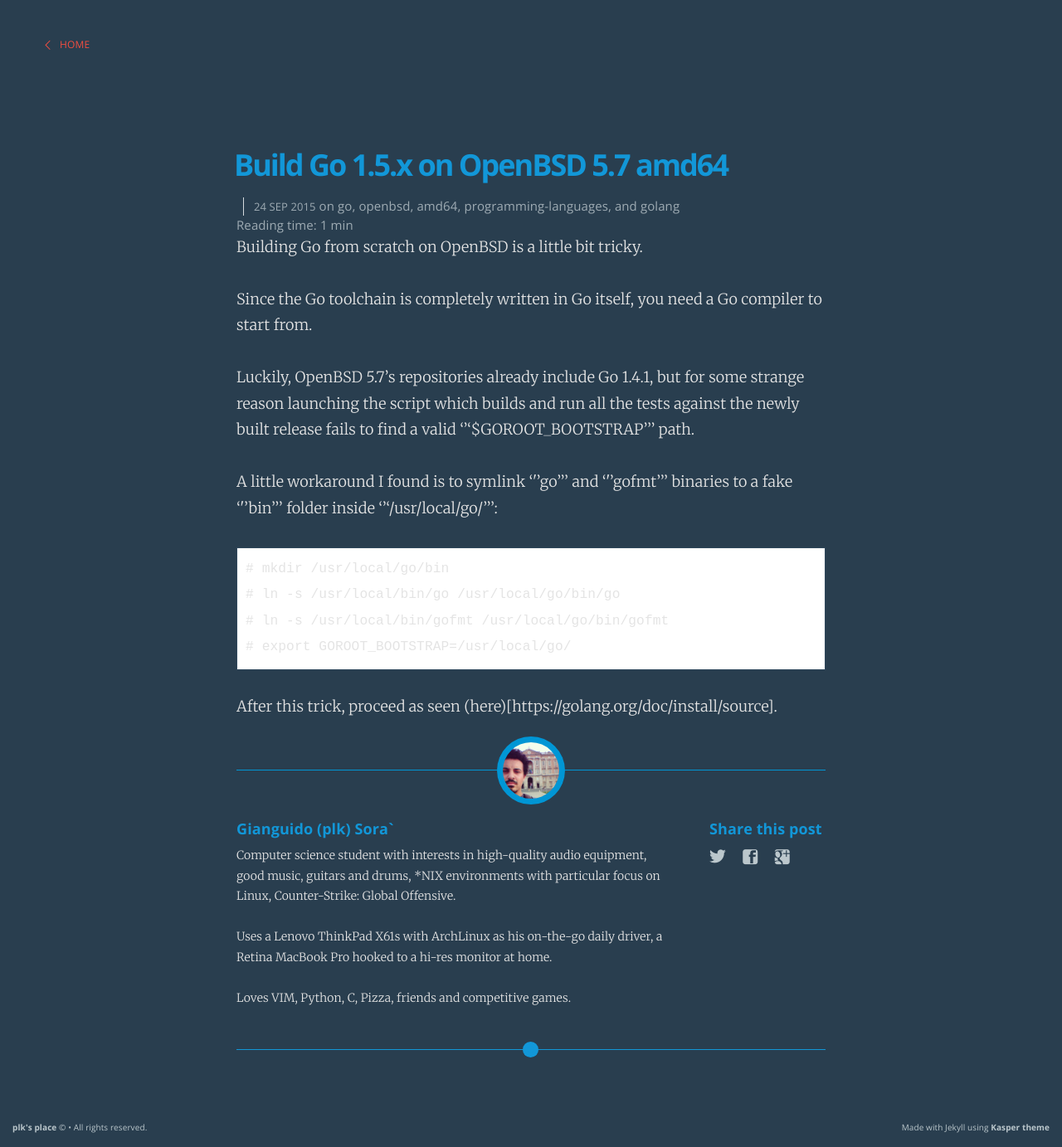
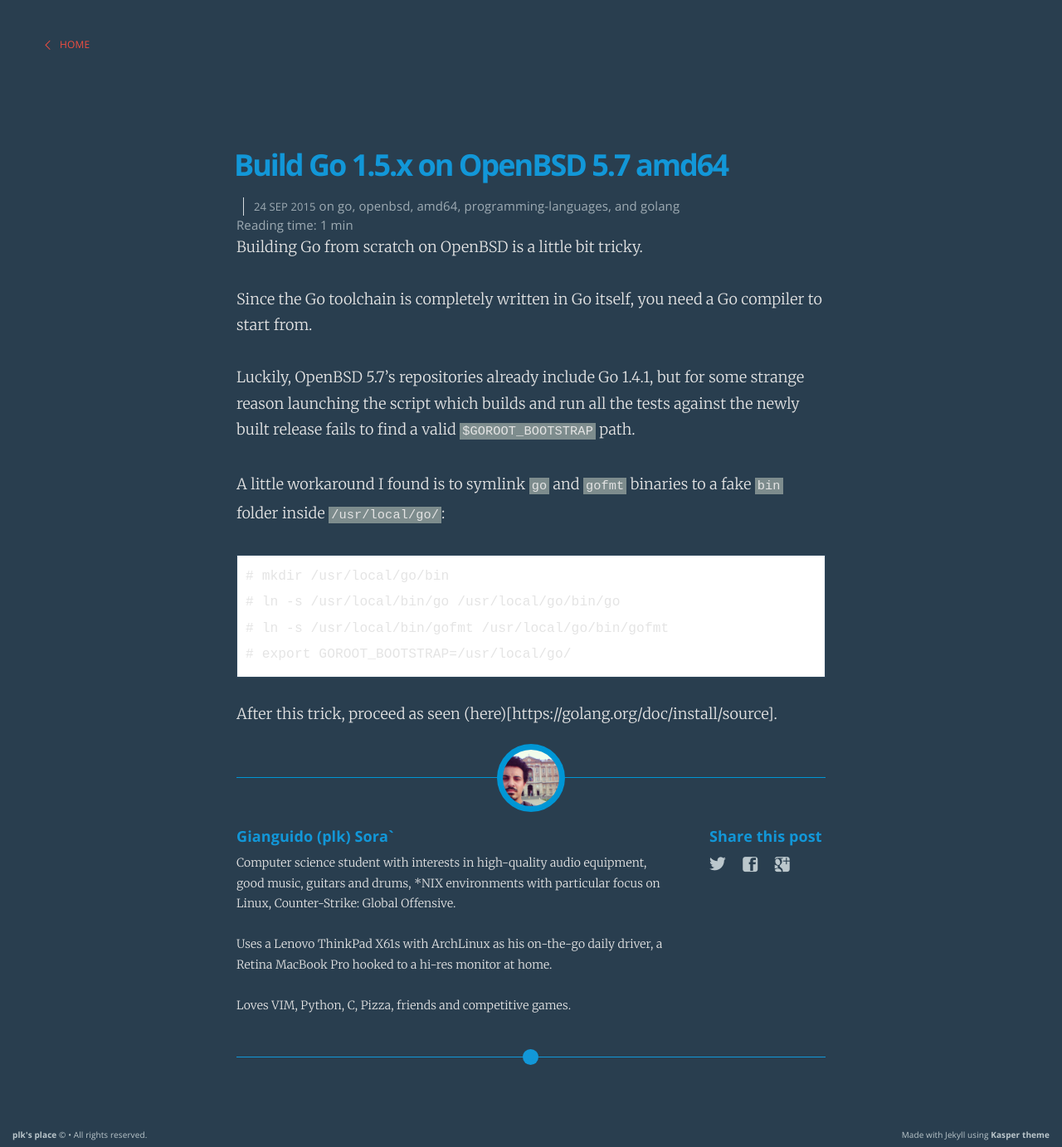
Before and after one commit to gsora/gsora.github.io, a Jekyll site: the page built from _posts/2015-09-24-build-go-1.5.x-on-openbsd-amd64.markdown, in a window 1280 px wide. Shown: the whole page at 83% size. Built offline with Jekyll 4.4.1, drawn with Linux system fonts in a browser that asks for light colours; Markdown is read by kramdown in place of the engine named in the settings.

Commit message:
damn you, `

```diff
--- a/_posts/2015-09-24-build-go-1.5.x-on-openbsd-amd64.markdown
+++ b/_posts/2015-09-24-build-go-1.5.x-on-openbsd-amd64.markdown
@@ -9,9 +9,9 @@ Building Go from scratch on OpenBSD is a little bit tricky.
 
 Since the Go toolchain is completely written in Go itself, you need a Go compiler to start from.
 
-Luckily, OpenBSD 5.7's repositories already include Go 1.4.1, but for some strange reason launching the script which builds and run all the tests against the newly built release fails to find a valid '''$GOROOT_BOOTSTRAP''' path.
+Luckily, OpenBSD 5.7's repositories already include Go 1.4.1, but for some strange reason launching the script which builds and run all the tests against the newly built release fails to find a valid `$GOROOT_BOOTSTRAP` path.
 
-A little workaround I found is to symlink '''go''' and '''gofmt''' binaries to a fake '''bin''' folder inside '''/usr/local/go/''':
+A little workaround I found is to symlink `go` and `gofmt` binaries to a fake `bin` folder inside `/usr/local/go/`:
 
     # mkdir /usr/local/go/bin
     # ln -s /usr/local/bin/go /usr/local/go/bin/go
```
